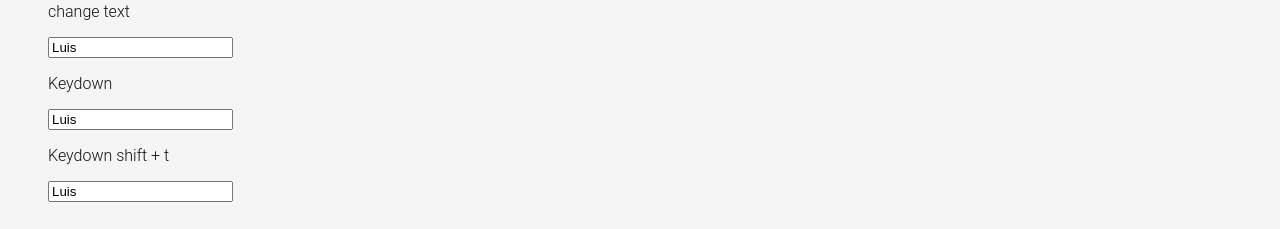
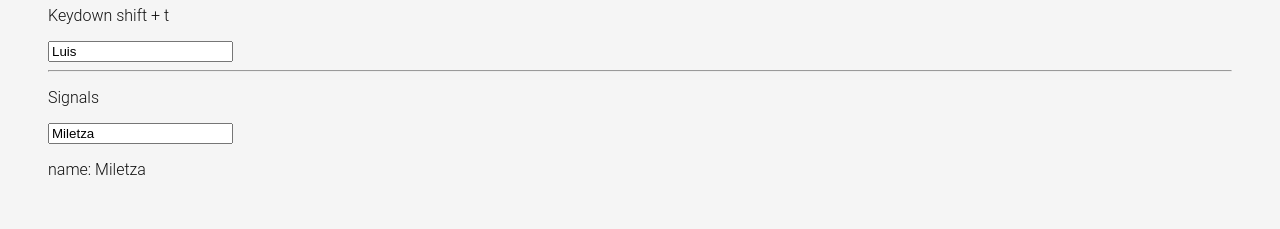
Before and after one commit to anmilet/to-do-app, an Angular app: page /labs in a window 1280 px wide. Shown: the part 1143-1372 px from the top of the page. Built offline with nearby package versions, Linux system fonts and the light colour scheme.

Commit message:
reactivity with signals

```diff
--- a/src/app/pages/labs/labs.component.css
+++ b/src/app/pages/labs/labs.component.css
@@ -2,3 +2,7 @@
     padding: 3rem;
 
 }
+.avatar{
+    width: 10rem;
+    height: 10rem;
+}
--- a/src/app/pages/labs/labs.component.html
+++ b/src/app/pages/labs/labs.component.html
@@ -9,17 +9,17 @@
     <hr/>
     <h2>{{'Hola '.repeat(4)}}</h2>
     <p>la suma de 3 + 3 es {{3+3}}</p>
-    <p>Hola soy {{name}} y tengo {{age}} años</p>
+    <p>Hola soy {{name()}} y tengo {{age}} años</p>
     <hr/>
     <img [src]="imag" alt=""> <br>
-    <input type="text" [value]="name"> &nbsp;
+    <input type="text" [value]="name()"> &nbsp;
     <input type="number" [value]="person.age">&nbsp;
     <button [disabled]="disabled">Click me</button>
     <hr/>
     <p><b>Persona</b><br>
       Nombre:{{person.name}} <br>
       Edad: {{person.age}} <br>
-      Foto: <img [src]="person.photo" alt="">
+      Foto: <img [src]="person.photo" alt="" class="avatar">
     </p>
     <hr/>
     <button (click)="clickHandler()">click Saluda</button> &nbsp;&nbsp;
@@ -32,4 +32,8 @@
     <input type="tex" [value]="person.name" (keydown)="keydownHandler($event)">
     <p>Keydown shift + t</p>
     <input type="tex" [value]="person.name" (keydown.shift.t)="clickHandler()">
+    <hr>
+    <p>Signals</p>
+    <input type="text" [value]="name()" (change)="changeHandler($event)">
+    <P>name: {{name()}}</P>
 </div>
--- a/src/app/pages/labs/labs.component.ts
+++ b/src/app/pages/labs/labs.component.ts
@@ -1,4 +1,4 @@
-import { Component } from '@angular/core';
+import { Component, signal } from '@angular/core';
 import { CommonModule } from '@angular/common';
 
 @Component({
@@ -15,7 +15,7 @@ export class LabsComponent {
     'Crear Proyecto',
     'Crear Componentes'
   ];
-  name='Miletza';
+  name=signal('Miletza');
   age= '40';
   private id='1451537636'; /* esta es una variable privada y no se puede acceder desde el html, solo de este componente */
   disabled=true;
@@ -32,7 +32,10 @@ export class LabsComponent {
   }
 
   changeHandler(event:Event){
-    console.log(event)
+    const input = event.target as HTMLInputElement;
+    const newValue = input.value
+    this.name.set(newValue)
+
   }
 
   keydownHandler(event: KeyboardEvent){
```
